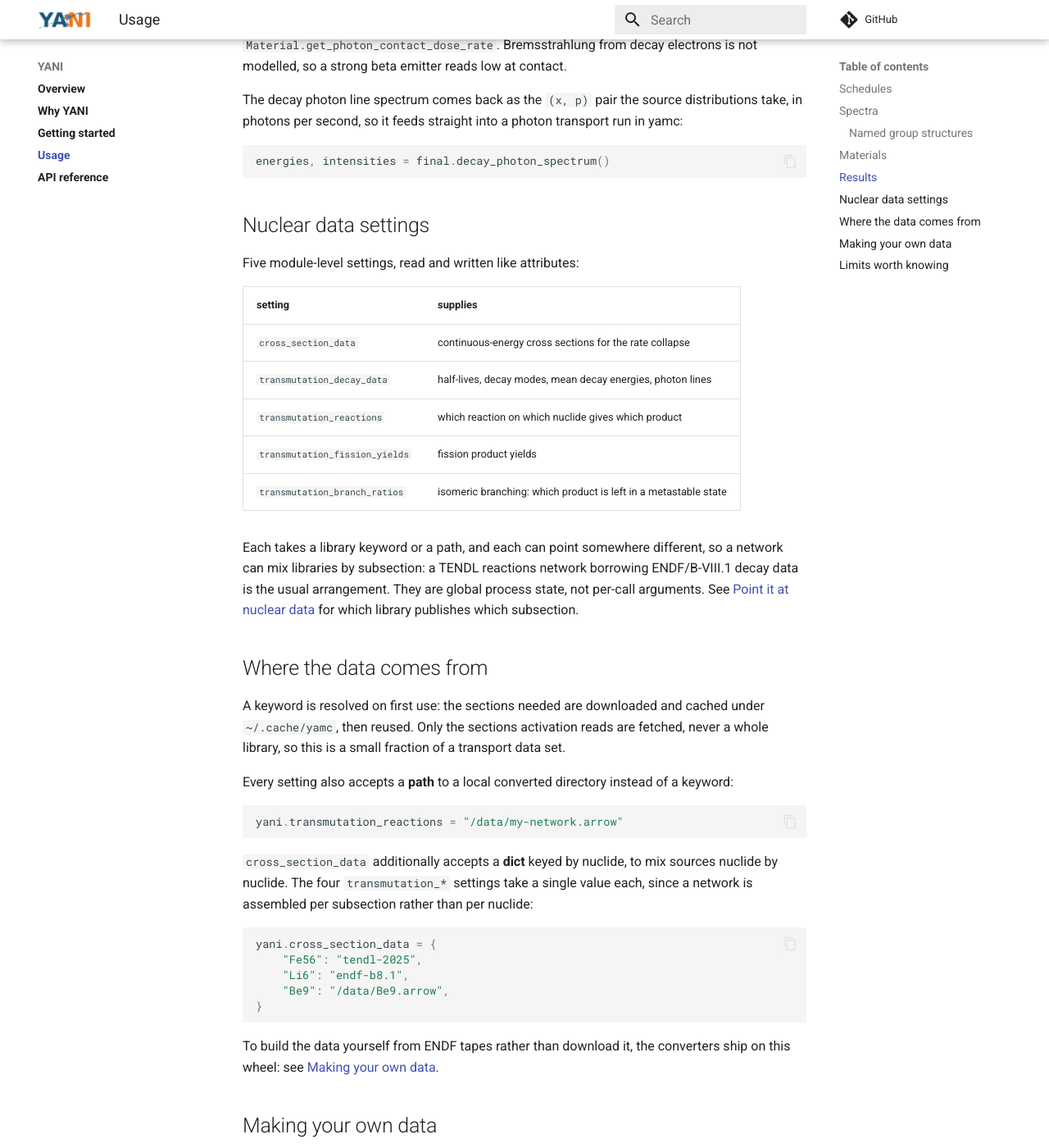
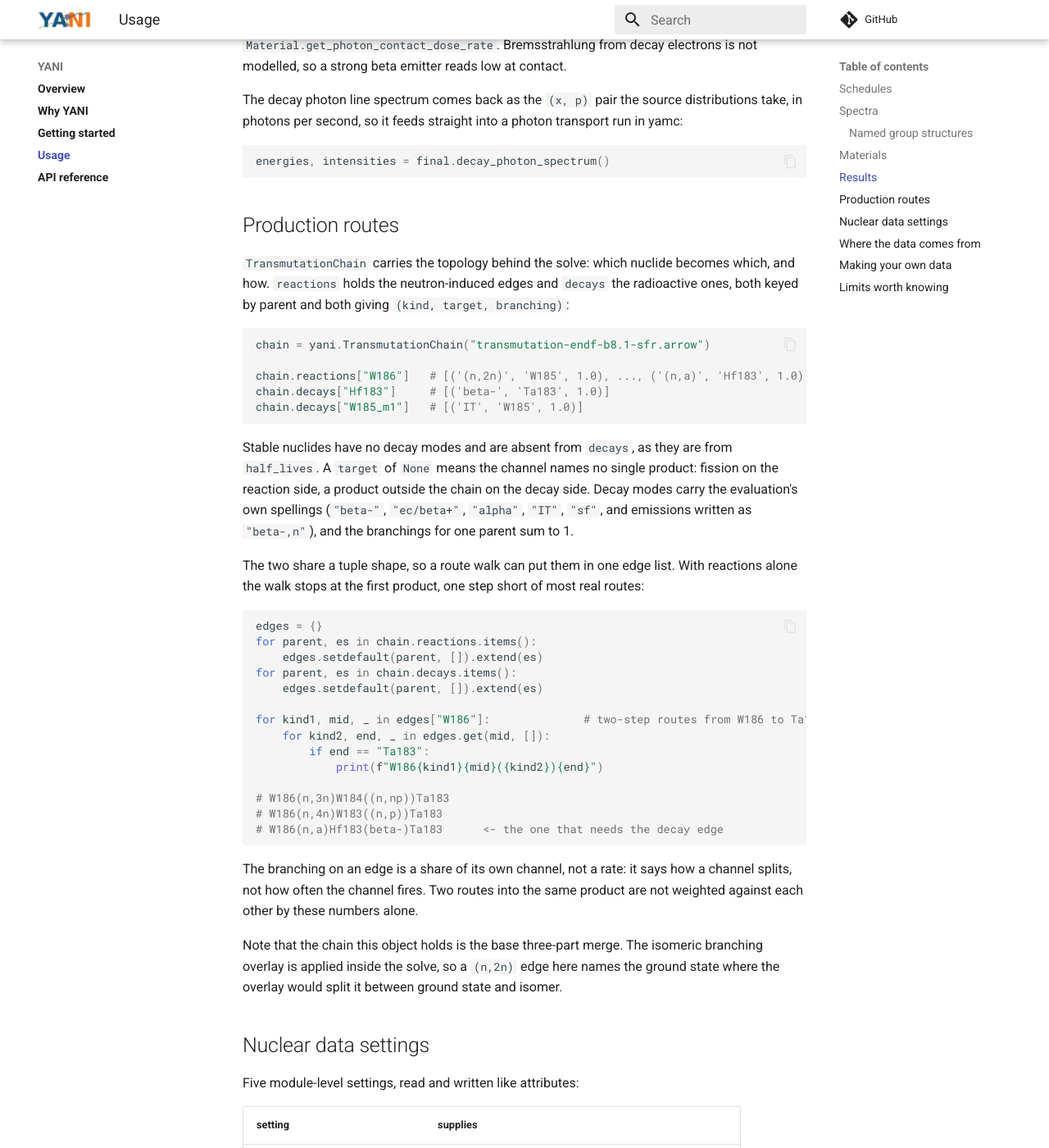
Before and after one commit to fusion-neutronics/yani, an MkDocs documentation site: the page built from docs/usage.md, in a window 1280 px wide and 1400 px high, scrolled down 3892 px. Shown: the whole window at 82% size. Built offline with MkDocs 1.6.1 and Material for MkDocs 9.7.7, drawn with Linux system fonts in a browser that asks for light colours; comment, search, counter and statistics services are not loaded.

Commit message:
Document the chain's edges, and what a branching is not
The usage page covered schedules, spectra, materials, results and the data
settings, and said nothing about the object holding the network all of that steps
through. `TransmutationChain` appeared only as rendered members on the API page.

The new Production routes section pairs `reactions` with the new `decays` (core
#489) and walks them together, since with reactions alone a route walk stops at
the first product: `W186(n,a)Hf183(beta-)Ta183` does not exist as a route without
the decay edge.

It also states three things a reader would otherwise have to find out the hard
way: a `None` target is a channel naming no single product, a branching is a
share of its own channel rather than a rate (so these numbers do not weight two
routes into one product against each other), and the chain this object holds is
the base three-part merge, with the isomeric branching overlay applied inside the
solve rather than here.

Needs yani-core 0.7.0, which the group structure docs PR already pins.

````diff
--- a/docs/usage.md
+++ b/docs/usage.md
@@ -192,6 +192,59 @@ transport run in yamc:
 energies, intensities = final.decay_photon_spectrum()
 ```
 
+## Production routes
+
+`TransmutationChain` carries the topology behind the solve: which nuclide becomes
+which, and how. `reactions` holds the neutron-induced edges and `decays` the
+radioactive ones, both keyed by parent and both giving
+`(kind, target, branching)`:
+
+<!-- doctest: skip -->
+```python
+chain = yani.TransmutationChain("transmutation-endf-b8.1-sfr.arrow")
+
+chain.reactions["W186"]   # [('(n,2n)', 'W185', 1.0), ..., ('(n,a)', 'Hf183', 1.0)]
+chain.decays["Hf183"]     # [('beta-', 'Ta183', 1.0)]
+chain.decays["W185_m1"]   # [('IT', 'W185', 1.0)]
+```
+
+Stable nuclides have no decay modes and are absent from `decays`, as they are
+from `half_lives`. A `target` of `None` means the channel names no single
+product: fission on the reaction side, a product outside the chain on the decay
+side. Decay modes carry the evaluation's own spellings (`"beta-"`, `"ec/beta+"`,
+`"alpha"`, `"IT"`, `"sf"`, and emissions written as `"beta-,n"`), and the
+branchings for one parent sum to 1.
+
+The two share a tuple shape, so a route walk can put them in one edge list. With
+reactions alone the walk stops at the first product, one step short of most real
+routes:
+
+<!-- doctest: skip -->
+```python
+edges = {}
+for parent, es in chain.reactions.items():
+    edges.setdefault(parent, []).extend(es)
+for parent, es in chain.decays.items():
+    edges.setdefault(parent, []).extend(es)
+
+for kind1, mid, _ in edges["W186"]:              # two-step routes from W186 to Ta183
+    for kind2, end, _ in edges.get(mid, []):
+        if end == "Ta183":
+            print(f"W186{kind1}{mid}({kind2}){end}")
+
+# W186(n,3n)W184((n,np))Ta183
+# W186(n,4n)W183((n,p))Ta183
+# W186(n,a)Hf183(beta-)Ta183      <- the one that needs the decay edge
+```
+
+The branching on an edge is a share of its own channel, not a rate: it says how a
+channel splits, not how often the channel fires. Two routes into the same product
+are not weighted against each other by these numbers alone.
+
+Note that the chain this object holds is the base three-part merge. The isomeric
+branching overlay is applied inside the solve, so a `(n,2n)` edge here names the
+ground state where the overlay would split it between ground state and isomer.
+
 ## Nuclear data settings
 
 Five module-level settings, read and written like attributes:
````
